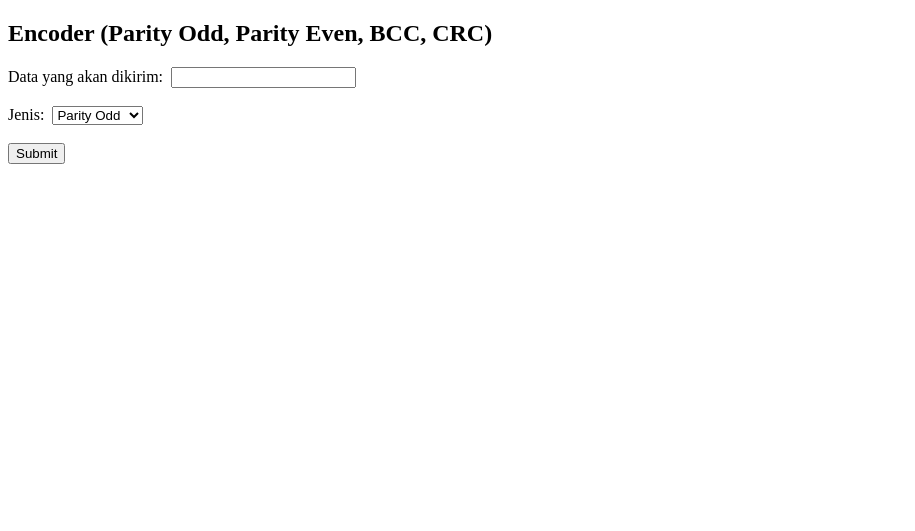
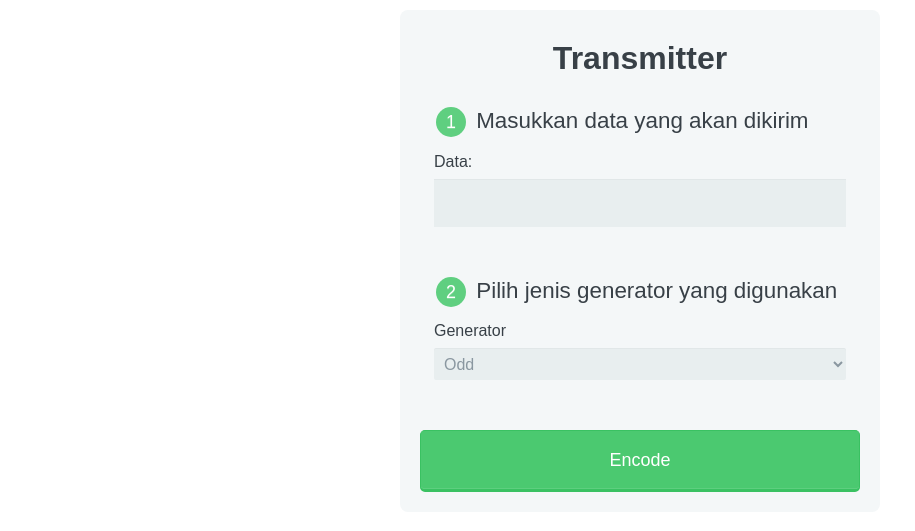
Before and after one commit to marufshidiq/mrfapp, a PHP site: page /main-task/encoder in a window 1280 px wide. Shown: the top 531 px of the page, without its empty margins (0-915 px from the left). Run offline with PHP 8.4, Linux system fonts and the light colour scheme.

Commit message:
Styling the encoder

```diff
--- a/main-task/encoder/crc.php
+++ b/main-task/encoder/crc.php
@@ -70,5 +70,6 @@
         echo "Remainder : ".$remainder;
         echo "<br>";
         echo "Bit yang dikirimkan : ".$buffer.$remainder;
+        return $buffer.$remainder;
     }
 ?>
--- a/main-task/encoder/index.php
+++ b/main-task/encoder/index.php
@@ -1,28 +1,43 @@
 <!DOCTYPE html>
-<html>
-    <head>
-        <title>
-            Encoder
-        </title>
-    </head>
-    <body>
+<html lang="en">
 
-        <h2>Encoder (Parity Odd, Parity Even, BCC, CRC)</h2>
+<head>
+    <meta charset="UTF-8">
+    <meta name="viewport" content="width=device-width, initial-scale=1.0">
+    <meta http-equiv="X-UA-Compatible" content="ie=edge">
+    <title>Transmitter - Komunikasi Data</title>
+    <link rel="stylesheet" href="../style.css">
+</head>
 
-        <form action="action.php" method="post">
-        Data yang akan dikirim:&nbsp;
-        <input type="text" name="data" >
-        <br><br>
-        Jenis:&nbsp;
-        <select name="type_generator">
-            <option value="parity-odd">Parity Odd</option>
-            <option value="parity-even">Parity Even</option>
-            <option value="bcc-odd">BCC Odd</option>
-            <option value="bcc-even">BCC Even</option>
-            <option value="crc">CRC</option>
-        </select><br><br>
-        <input type="submit" value="Submit">
-        </form>
+<body>
+    <form action="action.php" method="post">
+        <h1 style="margin-top:20px;">Transmitter</h1>
+        <fieldset>
+            <legend><span class="number">1</span> Masukkan data yang akan dikirim</legend>
+            <label for="data">Data:</label>
+            <input type="text" id="data" name="data">
+        </fieldset>
 
-    </body>
+        <fieldset>
+            <legend><span class="number">2</span> Pilih jenis generator yang digunakan</legend>
+            <label for="type_generator">Generator</label>
+            <select id="type_generator" name="type_generator">
+                <optgroup label="Parity">
+                    <option value="parity-odd">Odd</option>
+                    <option value="parity-even">Even</option>
+                </optgroup>
+                <optgroup label="BCC">
+                    <option value="bcc-odd">Odd</option>
+                    <option value="bcc-even">Even</option>
+                </optgroup>
+                <optgroup label="CRC">
+                    <option value="crc">CRC - 110101</option>
+                </optgroup>
+            </select>
+        </fieldset>
+
+        <button type="submit">Encode</button>
+    </form>
+</body>
+
 </html>
--- /dev/null
+++ b/main-task/style.css
@@ -0,0 +1,118 @@
+*,
+*:before,
+*:after {
+  -moz-box-sizing: border-box;
+  -webkit-box-sizing: border-box;
+  box-sizing: border-box;
+}
+
+body {
+  font-family: 'Nunito', sans-serif;
+  color: #384047;
+}
+
+form {
+  max-width: 300px;
+  margin: 10px auto;
+  padding: 10px 20px;
+  background: #f4f7f8;
+  border-radius: 8px;
+}
+
+h1 {
+  margin: 0 0 30px 0;
+  text-align: center;
+}
+
+input[type="text"],
+input[type="password"],
+input[type="date"],
+input[type="datetime"],
+input[type="email"],
+input[type="number"],
+input[type="search"],
+input[type="tel"],
+input[type="time"],
+input[type="url"],
+textarea,
+select {
+  background: rgba(255, 255, 255, 0.1);
+  border: none;
+  font-size: 16px;
+  height: auto;
+  margin: 0;
+  outline: 0;
+  padding: 15px;
+  width: 100%;
+  background-color: #e8eeef;
+  color: #8a97a0;
+  box-shadow: 0 1px 0 rgba(0, 0, 0, 0.03) inset;
+  margin-bottom: 30px;
+}
+
+input[type="radio"],
+input[type="checkbox"] {
+  margin: 0 4px 8px 0;
+}
+
+select {
+  padding: 6px;
+  height: 32px;
+  border-radius: 2px;
+}
+
+button {
+  padding: 19px 39px 18px 39px;
+  color: #FFF;
+  background-color: #4bc970;
+  font-size: 18px;
+  text-align: center;
+  font-style: normal;
+  border-radius: 5px;
+  width: 100%;
+  border: 1px solid #3ac162;
+  border-width: 1px 1px 3px;
+  box-shadow: 0 -1px 0 rgba(255, 255, 255, 0.1) inset;
+  margin-bottom: 10px;
+  cursor: pointer;
+}
+
+fieldset {
+  margin-bottom: 10px;
+  border: none;
+}
+
+legend {
+  font-size: 1.4em;
+  margin-bottom: 10px;
+}
+
+label {
+  display: block;
+  margin-bottom: 8px;
+}
+
+label.light {
+  font-weight: 300;
+  display: inline;
+}
+
+.number {
+  background-color: #5fcf80;
+  color: #fff;
+  height: 30px;
+  width: 30px;
+  display: inline-block;
+  font-size: 0.8em;
+  margin-right: 4px;
+  line-height: 30px;
+  text-align: center;
+  text-shadow: 0 1px 0 rgba(255, 255, 255, 0.2);
+  border-radius: 100%;
+}
+
+@media screen and (min-width: 480px) {
+  form {
+    max-width: 480px;
+  }
+}
```
Also changed, not shown: main-task/decoder/index.php (+45 -24 lines), main-task/encoder/action.php (+48 -7 lines), main-task/encoder/bcc.php (+8 -0 lines), main-task/encoder/parity.php (+7 -1 lines), main-task/index.php (+15 -12 lines).
